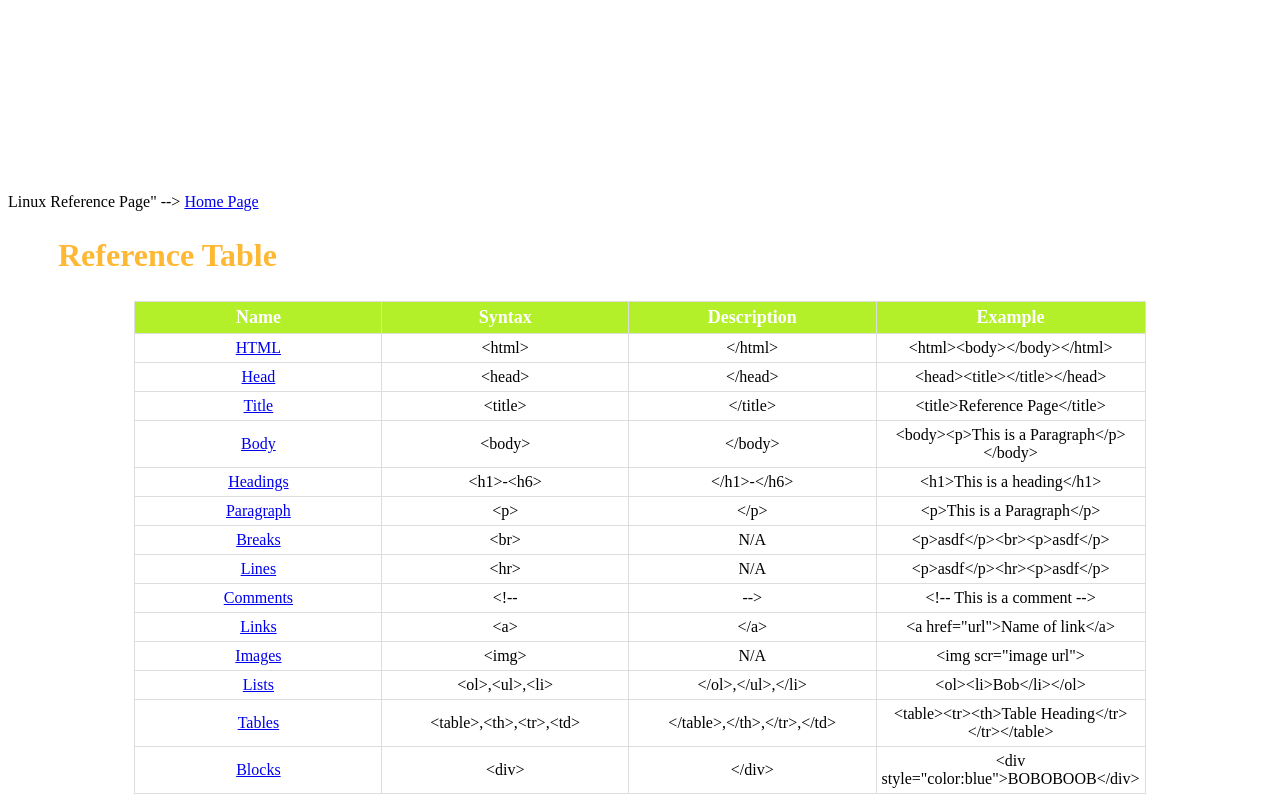
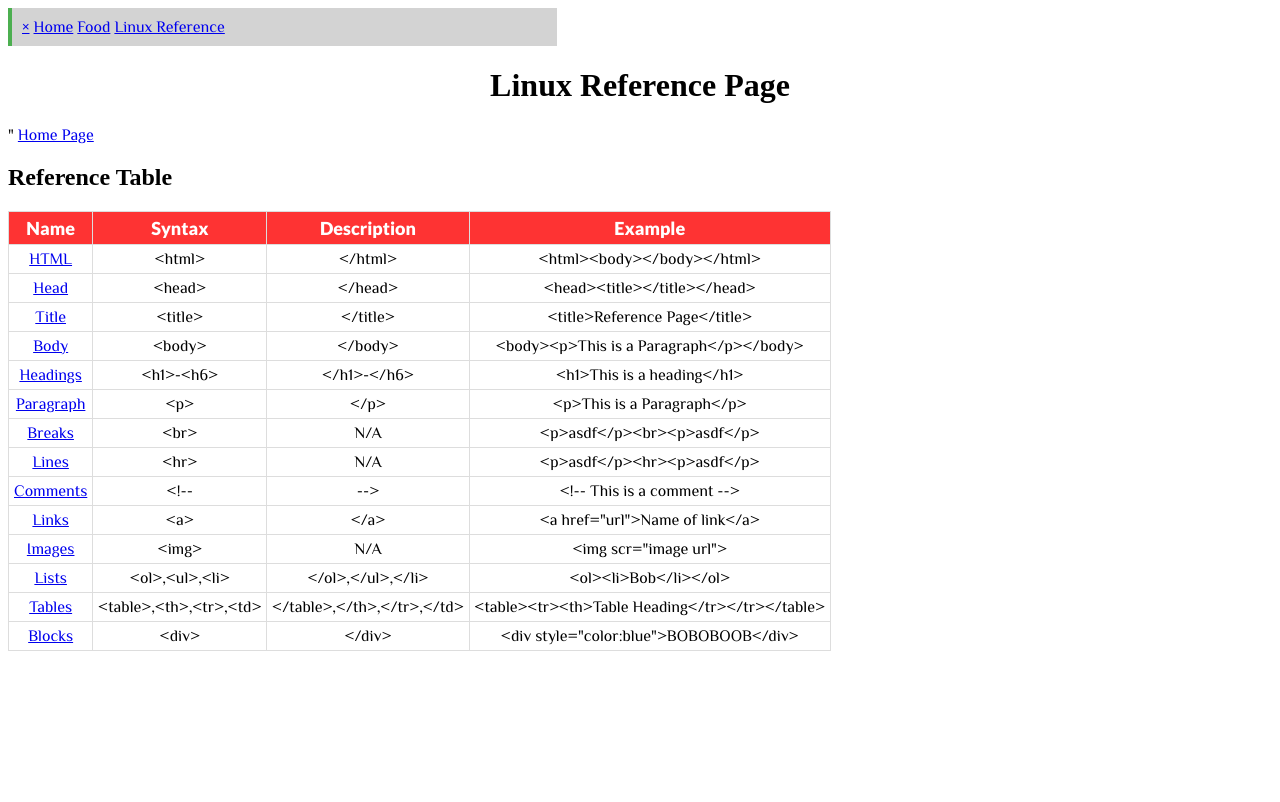
Before and after one commit to eightblades/apcsp-website, a plain HTML site: page linux-ref.html in a window 1280 px wide. Drawn offline with Linux system fonts and the light colour scheme; a web font is replaced by a local one.

Commit message:
Update linux-ref.html

```diff
--- a/linux-ref.html
+++ b/linux-ref.html
@@ -4,7 +4,7 @@
     <meta charset="utf-8">
     <meta name="viewport" content="width=device-width">
     <title>Linux Reference</title>
-    <link href="index.css" rel="stylesheet" type="text/css" />
+    <link href="linux-ref.css" rel="stylesheet" type="text/css" />
     <link href="https://fonts.googleapis.com/css?family=Lato:900|Philosopher|Spectral+SC" rel="stylesheet">
   </head>
   <body>
@@ -15,8 +15,7 @@
       <a href="linux-ref.html">Linux Reference</a>
     </div>
     <script src="index.js"></script>
-    <h1  id="PH">Linux Reference Page</h1>
-    <!–– "<h1 class="center hff" id="PH">Linux Reference Page</h1>" -->
+    <h1 class="center hff" id="PH">Linux Reference Page</h1>"
 
 
     <a href="http://rpi02/sp1a/">Home Page</a>
```
